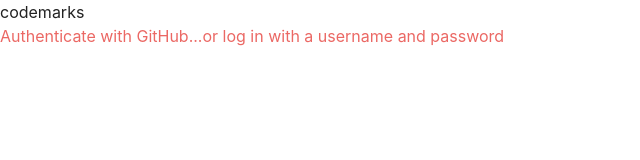
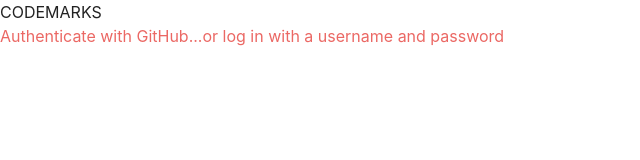
Before and after one commit to stellie82/codeMarks, a React (Create React App) app in the folder client/: page / in a window 1280 px wide. Shown: the top 160 px of the page, without its empty margins (0-640 px from the left). Built offline with nearby package versions, Linux system fonts and the light colour scheme; no server answers; a web font is replaced by a local one.

Commit message:
Added sign-out Link

```diff
--- a/client/src/App.js
+++ b/client/src/App.js
@@ -1,5 +1,5 @@
 import React, { Component } from "react";
-import { BrowserRouter as Router, Route, Switch } from "react-router-dom";
+import { BrowserRouter as Router, Route, Switch, Link } from "react-router-dom";
 import Hero from "./components/Hero";
 import PostDetail from "./components/PostDetail";
 import PostComposer from "./components/PostComposer";
@@ -56,11 +56,13 @@
             path="/"
             render={props => (
               <div>
-                <span>codemarks</span>
+                <span>CODEMARKS</span>
+                {props.user ? <Link to="/logout">Sign out</Link> : ''}
                 <Hero {...props} />
               </div>
             )}
           />
+
           <Route
             exact
             path="/login/local"
```
